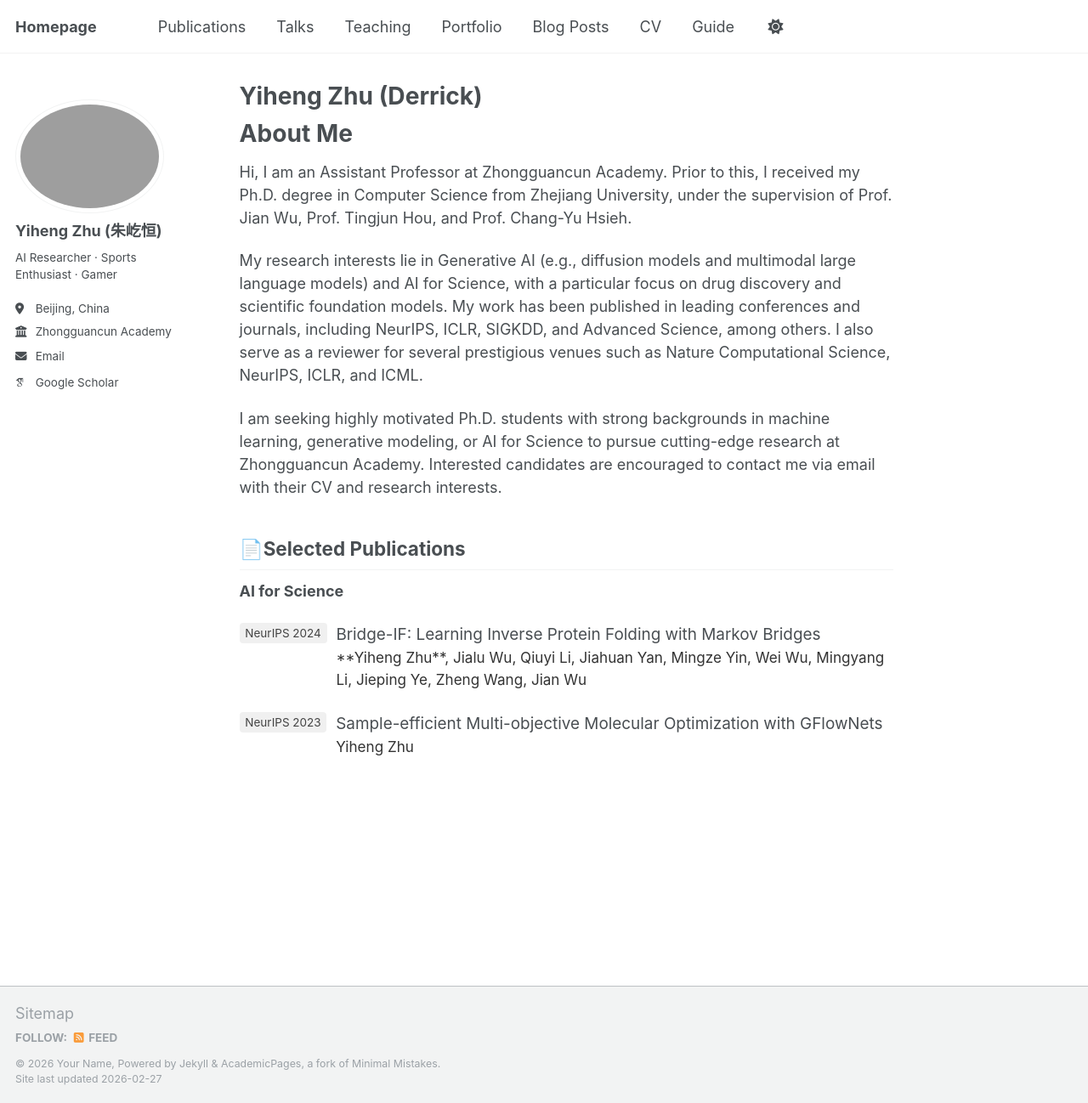
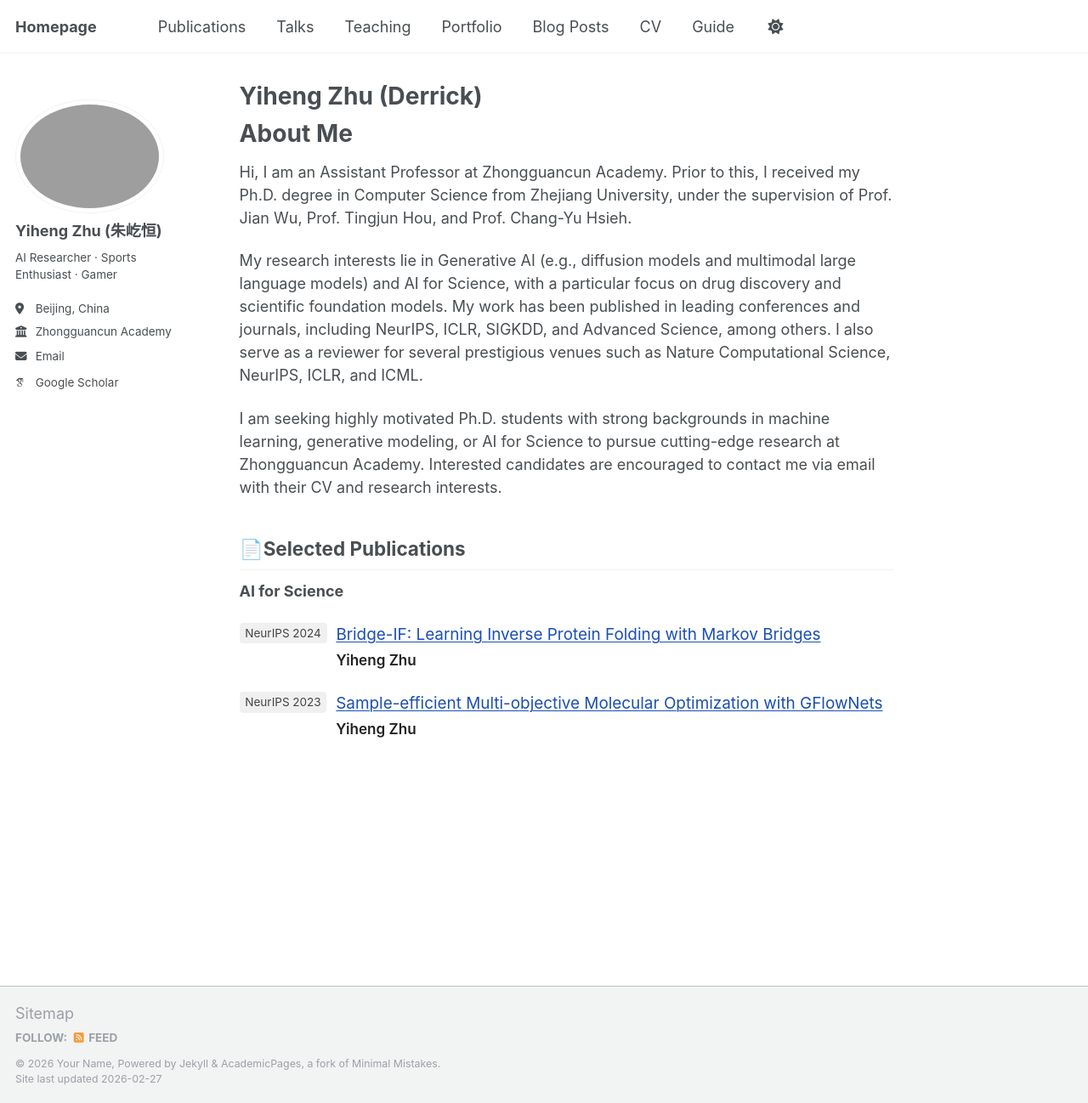
Before and after one commit to derrickzhu147/derrickzhu147.github.io, a Jekyll site: the page built from _pages/about.md, in a window 1280 px wide and 1298 px high. Shown: the whole window at 85% size. Built offline with Jekyll 4.4.1, drawn with Linux system fonts in a browser that asks for light colours; some web fonts are replaced; a script that is not in the unit is left out.

Commit message:
Update about.md

```diff
--- a/_pages/about.md
+++ b/_pages/about.md
@@ -41,12 +41,26 @@ I am seeking highly motivated Ph.D. students with strong backgrounds in machine
 
     <!-- 右列：标题 + 作者 -->
     <div>
-      <a href="https://arxiv.org/abs/2411.02120" target="_blank" rel="noopener noreferrer"
-         style="font-size:1.05em; color:inherit; text-decoration:none;">
+      <a href="PDF_URL_NEURIPS2024"
+         target="_blank"
+         rel="noopener noreferrer"
+         style="
+           font-size:1.05em;
+           color:#1a4fb3;
+           text-decoration:underline;
+           text-decoration-thickness:1px;
+           text-underline-offset:2px;
+         "
+         onmouseover="this.style.color='#0f3a8a';"
+         onmouseout="this.style.color='#1a4fb3';"
+      >
         Bridge-IF: Learning Inverse Protein Folding with Markov Bridges
       </a>
-      <div style="font-size:0.95em; color:#333;">
-        **Yiheng Zhu**, Jialu Wu, Qiuyi Li, Jiahuan Yan, Mingze Yin, Wei Wu, Mingyang Li, Jieping Ye, Zheng Wang, Jian Wu
+
+      <div style="font-size:0.95em; margin-top:0.15em;">
+        <span style="font-weight:600; color:#222;">
+          Yiheng Zhu
+        </span>
       </div>
     </div>
   </div>
@@ -71,12 +85,26 @@ I am seeking highly motivated Ph.D. students with strong backgrounds in machine
     </span>
 
     <div>
-      <a href="PDF_URL_NEURIPS2023" target="_blank" rel="noopener noreferrer"
-         style="font-size:1.05em; color:inherit; text-decoration:none;">
+      <a href="PDF_URL_NEURIPS2023"
+         target="_blank"
+         rel="noopener noreferrer"
+         style="
+           font-size:1.05em;
+           color:#1a4fb3;
+           text-decoration:underline;
+           text-decoration-thickness:1px;
+           text-underline-offset:2px;
+         "
+         onmouseover="this.style.color='#0f3a8a';"
+         onmouseout="this.style.color='#1a4fb3';"
+      >
         Sample-efficient Multi-objective Molecular Optimization with GFlowNets
       </a>
-      <div style="font-size:0.95em; color:#333;">
-        Yiheng Zhu
+
+      <div style="font-size:0.95em; margin-top:0.15em;">
+        <span style="font-weight:600; color:#222;">
+          Yiheng Zhu
+        </span>
       </div>
     </div>
   </div>
```
